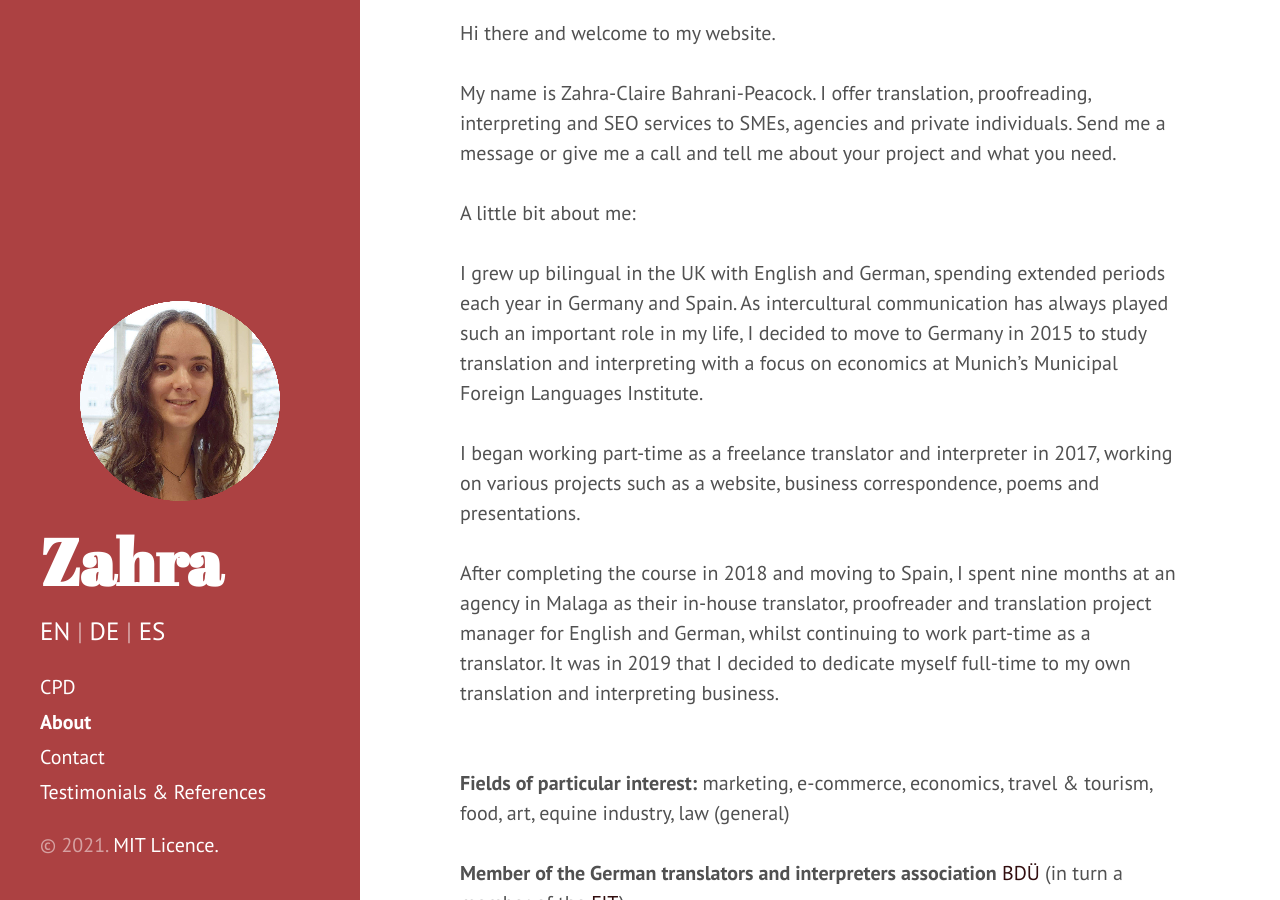
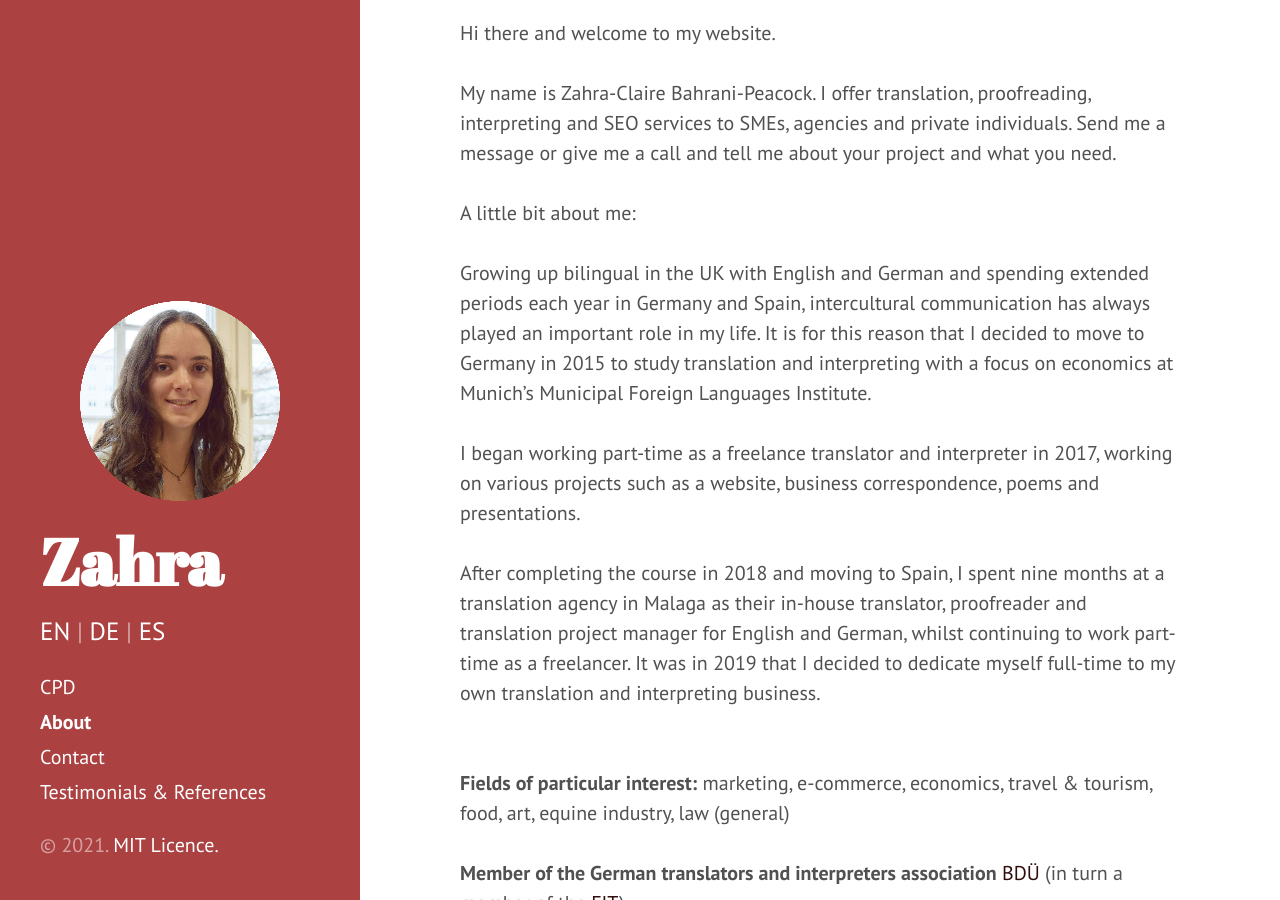
Before and after one commit to Zahra-Claire-Bahrani-Peacock/zahra-claire-bahrani-peacock.github.io, a Jekyll site: the page built from about.md, in a window 1280 px wide and 900 px high, scrolled down 298 px. Built offline with Jekyll 4.4.1, drawn with Linux system fonts in a browser that asks for light colours.

Commit message:
Update about.md

```diff
--- a/about.md
+++ b/about.md
@@ -13,11 +13,11 @@ My name is Zahra-Claire Bahrani-Peacock. I offer translation, proofreading, inte
 <br/>
 A little bit about me:
 <br/>
-I grew up bilingual in the UK with English and German, spending extended periods each year in Germany and Spain. As intercultural communication has always played such an important role in my life, I decided to move to Germany in 2015 to study translation and interpreting with a focus on economics at Munich’s Municipal Foreign Languages Institute.
+Growing up bilingual in the UK with English and German and spending extended periods each year in Germany and Spain, intercultural communication has always played an important role in my life. It is for this reason that I decided to move to Germany in 2015 to study translation and interpreting with a focus on economics at Munich’s Municipal Foreign Languages Institute.
 <br/>
 I began working part-time as a freelance translator and interpreter in 2017, working on various projects such as a website, business correspondence, poems and presentations.
 <br/>
-After completing the course in 2018 and moving to Spain, I spent nine months at an agency in Malaga as their in-house translator, proofreader and translation project manager for English and German, whilst continuing to work part-time as a translator. It was in 2019 that I decided to dedicate myself full-time to my own translation and interpreting business.
+After completing the course in 2018 and moving to Spain, I spent nine months at a translation agency in Malaga as their in-house translator, proofreader and translation project manager for English and German, whilst continuing to work part-time as a freelancer. It was in 2019 that I decided to dedicate myself full-time to my own translation and interpreting business.
 <br/>
 <br/>
 <b>Fields of particular interest:</b> marketing, e-commerce, economics, travel & tourism, food, art, equine industry, law (general)
```
